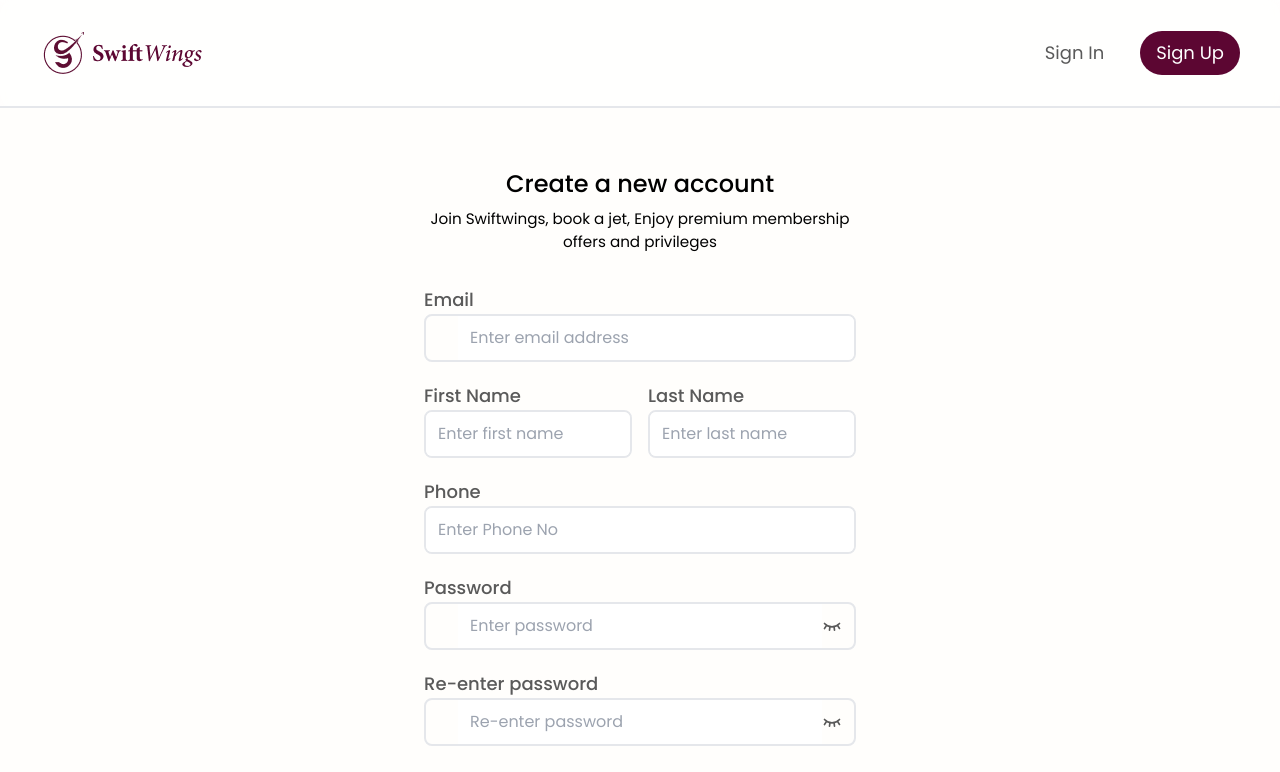
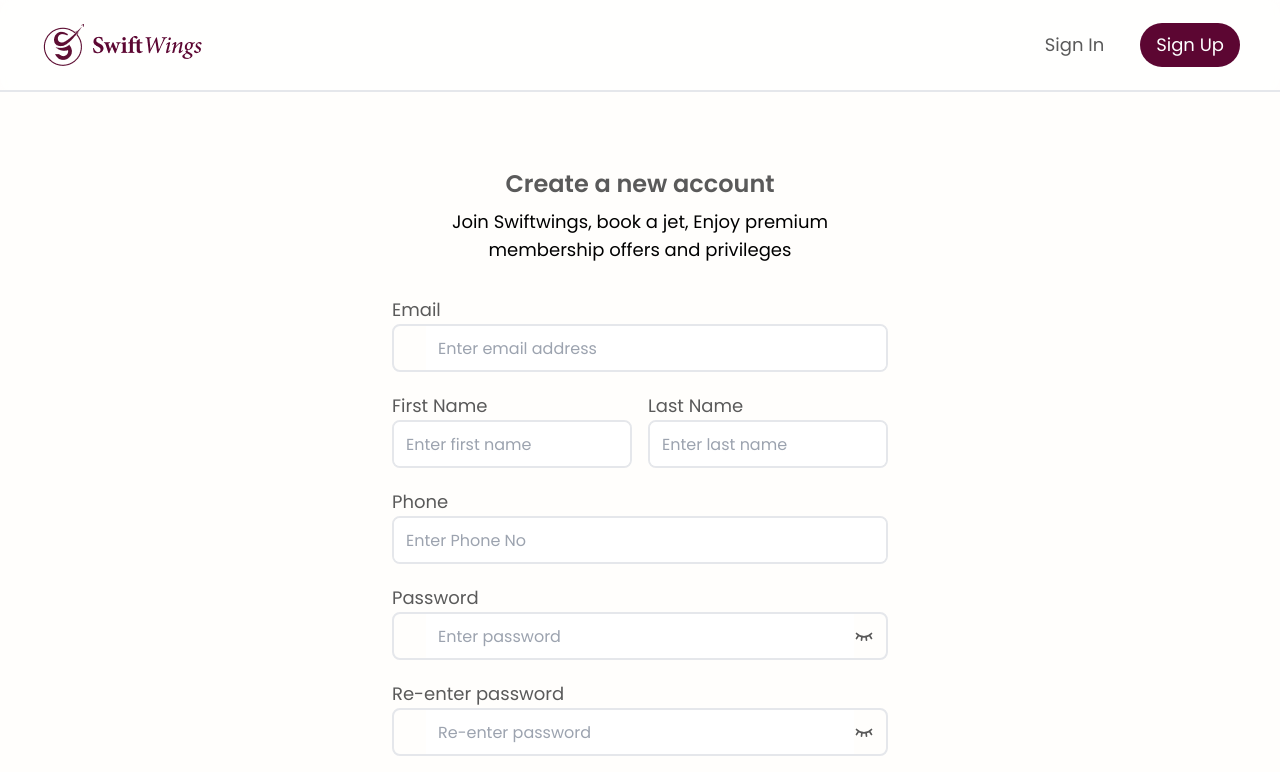
Before and after one commit to adediresolomon234/Swiftwingsv2, a Next.js app: page /sign-up in a window 1280 px wide. Shown: the top 772 px of the page. Built offline with nearby package versions, Linux system fonts and the light colour scheme.

Commit message:
sign in/sign up refactor

```diff
--- a/app/complete-profile/page.jsx
+++ b/app/complete-profile/page.jsx
@@ -125,10 +125,10 @@ const CompleteProfile = () => {
       <NavBar Nav={false} />
       <ToastContainer />
       <div className="max-w-lg w-full p-2 mt-20">
-        <p className="text-center text-2xl font-medium">
+        <p className="text-center text-2xl font-semibold text-swGray800">
           Complete your profile
         </p>
-        <p className="text-center mt-2 mb-8 text-[0.95rem]">
+        <p className="text-center mt-2 mb-8 text-lg text-swGRay800">
           Provide sufficient details to complete your booking, It&apos;s a one
           time thing.
         </p>
--- a/app/components/shared/InputField.jsx
+++ b/app/components/shared/InputField.jsx
@@ -17,10 +17,7 @@ const InputField = ({
   return (
     <div className="">
       {label && (
-        <label
-          htmlFor={name}
-          className="font-medium text-swGray800 mb-2 text-lg"
-        >
+        <label htmlFor={name} className=" text-swGray800 mb-2 text-lg">
           {label}
         </label>
       )}
--- a/app/components/shared/NavAndFooter.jsx
+++ b/app/components/shared/NavAndFooter.jsx
@@ -4,11 +4,11 @@ import Footer from "./Footer";
 import NavBar from "./NavBar";
 import { Children } from "react";
 
-const NavAndFooter = ({ children }) => {
+const NavAndFooter = ({ children, Nav }) => {
   return (
     <div>
-      <NavBar />
-      <div >{children}</div>
+      <NavBar Nav={Nav} />
+      <div>{children}</div>
       <Footer />
     </div>
   );
--- a/app/components/shared/NavBar.jsx
+++ b/app/components/shared/NavBar.jsx
@@ -2,15 +2,19 @@ import Link from "next/link";
 import Button from "../Button";
 import logo from "../../../public/images/fullLogo.png";
 import Image from "next/image";
-import { usePathname } from "next/navigation";
+import { useEffect, useState } from "react";
 
 const NavBar = ({ Nav }) => {
-  const pathName = usePathname();
+  const [user, setUser] = useState(null);
 
-  console.log(pathName);
+  useEffect(() => {
+    const getUser = JSON.parse(localStorage.getItem("user"));
+    setUser(getUser);
+  }, []);
+
   return (
     <main className="w-full fixed z-50 top-0 left-0">
-      <div className="w-full flex justify-between items-center py-7 px-10 backdrop-blur bg-white/50 text-swGray800 text-lg border-b-2">
+      <div className="w-full flex justify-between items-center py-5 px-10 backdrop-blur bg-white/50 text-swGray800 text-lg border-b-2">
         <Link href={"/"}>
           <Image src={logo} alt="" />
         </Link>
@@ -34,7 +38,16 @@ const NavBar = ({ Nav }) => {
           </div>
         )}
 
-        <div className="flex gap-5 items-center text-sm">
+        <div className="text-sm">
+          {user?.isLoggedIn ? (
+            <div
+              className="py-2 px-4 rounded-full text-lg text-white bg-swPrimary500 hover:bg-swPrimary600 cursor-pointer"
+              onClick={() => localStorage.removeItem("user")}
+            >
+              Log out
+            </div>
+          ) : (
+            <div className="flex gap-5 items-center">
               <Link
                 href="/sign-in"
                 className="py-2 px-4 rounded-full hover:bg-white text-lg"
@@ -43,10 +56,12 @@ const NavBar = ({ Nav }) => {
               </Link>
               <Link
                 href="/sign-up"
-            className="py-2 px-4 rounded-full text-lg text-white bg-swPrimary500 hover:bg-swPrimary600 hover:text-swPrimary500"
+                className="py-2 px-4 rounded-full text-lg text-white bg-swPrimary500 hover:bg-swPrimary600"
               >
                 Sign Up
               </Link>
+            </div>
+          )}
         </div>
       </div>
     </main>
--- a/app/profile/page.jsx
+++ b/app/profile/page.jsx
@@ -4,7 +4,7 @@ import { Space_Grotesk } from "next/font/google";
 import CustomSelect from "../components/shared/CustomSelete";
 import PhoneExt from "../components/shared/phoneInputField";
 import InputField from "../components/shared/InputField";
-import "../../styles.css"
+import "../../styles.css";
 import ModalPopup from "../components/shared/Modal";
 import {
   SwGoogleColoredIcon,
@@ -24,9 +24,12 @@ const ProfilePage = () => {
   return (
     <main className="flex justify-center items-center min-h-screen">
       <div className="max-w-md w-full p-2 mt-20">
-        <p className="text-center text-2xl font-medium">Complete your profile</p>
+        <p className="text-center text-2xl font-semibold text-swGray800">
+          Complete your profile
+        </p>
         <p className="text-center mt-5 mb-8 text-lg">
-          Provide sufficient details to complete your booking, It’s a one time thing.
+          Provide sufficient details to complete your booking, It’s a one time
+          thing.
         </p>
         <div className="w-full mt-5">
           <InputField
@@ -61,8 +64,18 @@ const ProfilePage = () => {
           <ModalPopup />
         </div>
         <div className="w-full flex items-center">
-          <input id="link-checkbox" type="checkbox" value="" className="w-5 h-5 text-swPrimary500 bg-gray-100 border-gray-300 rounded focus:outline-none cursor-pointer" />
-          <label htmlFor="link-checkbox" className="ms-6 text-xs font-medium text-swGray600">I would like to receive marketing communications from Swiftwings.</label>
+          <input
+            id="link-checkbox"
+            type="checkbox"
+            value=""
+            className="w-5 h-5 text-swPrimary500 bg-gray-100 border-gray-300 rounded focus:outline-none cursor-pointer"
+          />
+          <label
+            htmlFor="link-checkbox"
+            className="ms-6 text-xs font-medium text-swGray600"
+          >
+            I would like to receive marketing communications from Swiftwings.
+          </label>
         </div>
       </div>
     </main>
@@ -70,7 +83,7 @@ const ProfilePage = () => {
   return (
     <main className="flex justify-center items-center min-h-[100vh]">
       <div className="max-w-sm w-full p-2 mt-20">
-        <p className="text-center text-2xl font-medium">
+        <p className="text-center text-2xl font-semibold text-swGray800">
           Complete your profile
         </p>
         <p className="text-center mt-5 mb-8 text-[1rem]">
--- a/app/sign-in/page.jsx
+++ b/app/sign-in/page.jsx
@@ -18,6 +18,7 @@ import { ToastContainer, toast } from "react-toastify";
 import "react-toastify/dist/ReactToastify.css";
 import { useRouter } from "next/navigation";
 import Link from "next/link";
+import NavAndFooter from "../components/shared/NavAndFooter";
 
 const spaceGrotesk = Space_Grotesk({
   subsets: ["latin"],
@@ -44,6 +45,11 @@ const SignIn = () => {
     return emailRegex.test(email);
   };
 
+  const resetInputField = () => {
+    setEmail("");
+    setPassword("");
+  };
+
   const handleLogin = () => {
     setEmailError("");
     setPasswordError("");
@@ -66,19 +72,24 @@ const SignIn = () => {
 
   useEffect(() => {
     if (data && data?.message) {
+      let user = data?.data;
+      user = { ...user, isLoggedIn: true };
+      localStorage.setItem("user", JSON.stringify(user));
+      toast.success(data?.message);
+      resetInputField();
       router.push("/");
-      console.log(data)
-      toast.success(data?.message);
     }
-    console.log(data);
     if (error) toast.error(error);
   }, [data, error]);
 
   return (
+    <NavAndFooter Nav={false}>
       <main className="flex justify-center items-center min-h-[100vh] m-5 bg-swSecondary50">
         <ToastContainer />
         <div className="max-w-sm w-full p-2">
-        <p className="text-center text-2xl font-medium">Sign In</p>
+          <p className="text-center text-2xl font-semibold text-black">
+            Sign In
+          </p>
           <p className="text-center mt-5 mb-8 text-[0.95rem]">
             Sign in to Swiftwings to manage your bookings
           </p>
@@ -102,6 +113,7 @@ const SignIn = () => {
               label={"Password"}
               placeholder={"Enter password"}
               startIcon={<SwKeyIcon className="text-xl" />}
+              value={password}
               endIcon={
                 showPassword ? (
                   <SwOpenEyeIcon
@@ -157,6 +169,7 @@ const SignIn = () => {
           </div>
         </div>
       </main>
+    </NavAndFooter>
   );
 };
 
--- a/app/sign-up/page.jsx
+++ b/app/sign-up/page.jsx
@@ -19,6 +19,7 @@ import { useRouter } from "next/navigation";
 import { ToastContainer, toast } from "react-toastify";
 import "react-toastify/dist/ReactToastify.css";
 import NavBar from "../components/shared/NavBar";
+import NavAndFooter from "../components/shared/NavAndFooter";
 
 const spaceGrotesk = Space_Grotesk({
   subsets: ["latin"],
@@ -123,7 +124,8 @@ const SignUp = () => {
   }, [data, error]);
 
   useEffect(() => {
-    if (isSubmitted) {  // If the form has been submitted
+    if (isSubmitted) {
+      // If the form has been submitted
       setFormData({
         first_name: "",
         last_name: "",
@@ -131,17 +133,19 @@ const SignUp = () => {
         email: "",
         password: "",
       });
-      setIsSubmitted(false);  // Reset isSubmitted to false
+      setIsSubmitted(false); // Reset isSubmitted to false
     }
   }, [isSubmitted]);
 
   return (
+    <NavAndFooter Nav={false}>
       <main className="flex justify-center items-center min-h-screen bg-swSecondary50 pt-20">
-      <NavBar Nav={false} />
         <ToastContainer />
-      <div className="max-w-md w-full p-2 mt-20">
-        <p className="text-center text-2xl font-medium">Create a new account</p>
-        <p className="text-center mt-2 mb-8 text-[0.95rem]">
+        <div className="max-w-lg w-full p-2 mt-20">
+          <p className="text-center text-2xl font-semibold text-swGray800">
+            Create a new account
+          </p>
+          <p className="text-center mt-2 mb-8 text-lg text-swGRay800">
             Join Swiftwings, book a jet, Enjoy premium membership offers and
             privileges
           </p>
@@ -260,7 +264,9 @@ const SignUp = () => {
             />
           </div>
           <div className="my-4 mt-2 flex items-center before:mt-0.1 before:flex-1 before:border-t before:border-neutral-200 after:mt-0.1 after:flex-1 after:border-t after:border-neutral-200">
-          <p className="mx-4 mb-0 text-center font-medium text-swGray700">Or</p>
+            <p className="mx-4 mb-0 text-center font-medium text-swGray700">
+              Or
+            </p>
           </div>
           <div className="my-7 flex flex-col gap-3">
             <Button
@@ -269,7 +275,9 @@ const SignUp = () => {
               textColor={"font-semibold text-swGray800 border border-swGray100"}
             />
           </div>
-        <p className="text-swGray800 text-center">Already have an account ?</p>
+          <p className="text-swGray800 text-center">
+            Already have an account ?
+          </p>
           <div className="w-full mt-4 font-medium">
             <Button
               label={"Login"}
@@ -280,68 +288,7 @@ const SignUp = () => {
           </div>
         </div>
       </main>
-  );
-  // const router = useRouter();
-  return (
-    <main className="flex justify-center items-center min-h-[100vh]">
-      <div className="max-w-sm w-full p-2 mt-20">
-        <p className="text-center text-2xl font-medium">Create a new account</p>
-        <p className="text-center mt-5 mb-8 text-[0.95rem]">
-          Join Swiftwings, book a jet, Enjoy premium membership offers and
-          privileges
-        </p>
-
-        <div className="w-full">
-          <InputField
-            label={"Email"}
-            placeholder={"Enter email address"}
-            startIcon={<SwMailIcon className="text-xl" />}
-          />
-        </div>
-        <div className="w-full mt-5">
-          <InputField
-            label={"Password"}
-            placeholder={"Enter password"}
-            startIcon={<SwKeyIcon className="text-xl" />}
-            endIcon={<SwOpenEyeIcon className="text-xl" />}
-          />
-        </div>
-        <div className="w-full mt-5">
-          <InputField
-            label={"Re-enter password"}
-            placeholder={"Re-enter password"}
-            startIcon={<SwKeyIcon className="text-xl" />}
-            endIcon={<SwOpenEyeIcon className="text-xl" />}
-          />
-        </div>
-        <div className="my-7 flex flex-col gap-3">
-          <Button
-            label={"Sign Up"}
-            bgColor={"bg-swPrimary500 text-white w-full"}
-            onClick={() => router.push("/verify")}
-          />
-        </div>
-        <div class="my-4 mt-2 flex items-center before:mt-0.1 before:flex-1 before:border-t before:border-neutral-200 after:mt-0.1 after:flex-1 after:border-t after:border-neutral-200">
-          <p class="mx-4 mb-0 text-center font-medium text-swGray700">Or</p>
-        </div>
-        <div className="my-7 flex flex-col gap-3">
-          <Button
-            startIcon={<SwGoogleColoredIcon className="text-xl" />}
-            label={"Google sign in"}
-            textColor={"font-semibold text-swGray800 border border-swGray100"}
-          />
-        </div>
-        <p className="text-swGray800 text-center">Already have an account ?</p>
-        <div className="w-full mt-4 font-medium">
-          <Button
-            label={"Login"}
-            textColor={
-              "font-semibold text-swGray800 border border-swGray100 w-full"
-            }
-          />
-        </div>
-      </div>
-    </main>
+    </NavAndFooter>
   );
 };
 
--- a/app/verify/page.jsx
+++ b/app/verify/page.jsx
@@ -29,7 +29,9 @@ const VerifyPage = () => {
     <main className="flex justify-center items-center min-h-[100vh] bg-swSecondary50">
       <NavBar Nav={false} />
       <div className="max-w-sm w-full p-2">
-        <p className="text-center text-2xl font-medium">Verify your email</p>
+        <p className="text-center text-2xl font-semibold text-swGray800">
+          Verify your email
+        </p>
         <p className="text-center mt-5 mb-8 text-[0.95rem]">
           Sign in to Swiftwings to manage your bookings
         </p>
```
Lines whose indentation alone changed are shown as unchanged.
